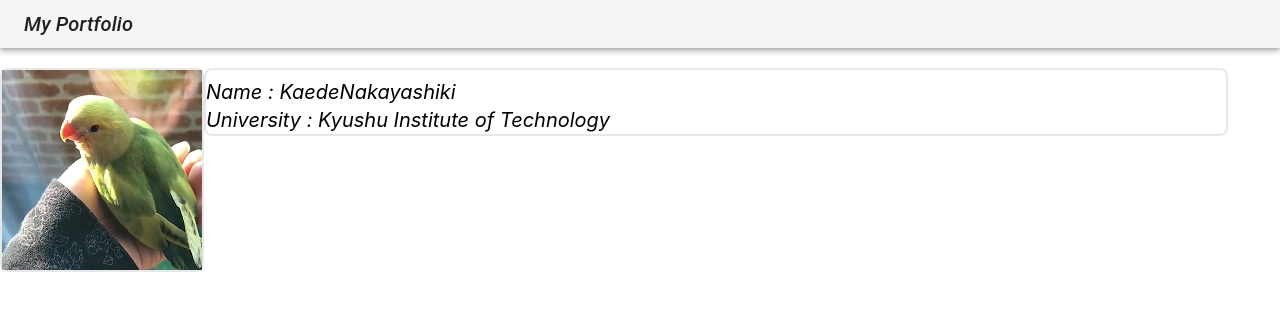
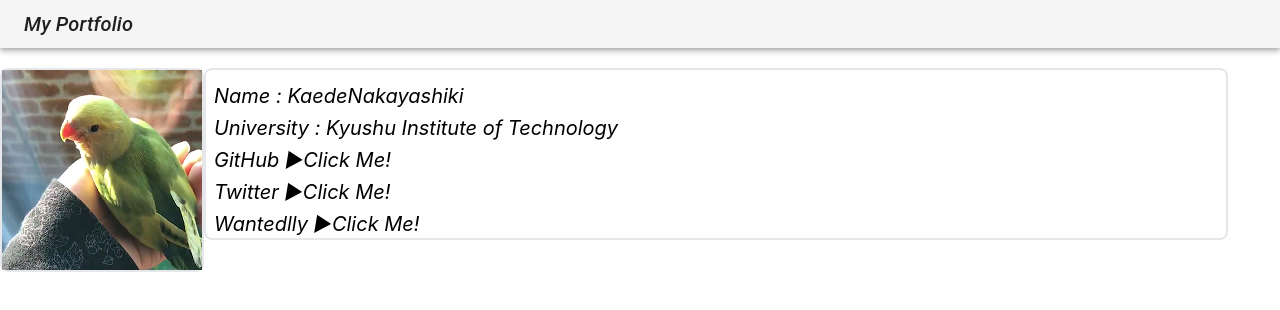
Before and after one commit to naka520/myportfolio, a React (Create React App) app: page / in a window 1280 px wide. Shown: the top 310 px of the page. Built offline with nearby package versions, Linux system fonts and the light colour scheme.

Commit message:
"add" 各種リンク追加

```diff
--- a/src/component/Page.js
+++ b/src/component/Page.js
@@ -1,4 +1,5 @@
 import { Stack } from "@mui/system";
+import { GitHubIcon } from "@mui/icons-material/GitHub";
 import React from "react";
 import "./../App.css";
 import Header from "./Header";
@@ -16,12 +17,31 @@ function Page() {
           <li className="border-2 h-4/5 w-4/5 rounded-tl-lg rounded-tr-lg rounded-br-lg rounded-bl-lg">
             <Stack>
               <ul className="mt-2  text-left text-xl">
-                <li>
+                <li className="mt-1 ml-2">
                   <p className="italic">Name : KaedeNakayashiki</p>
                 </li>
-                <li>
+                <li className="mt-1 ml-2">
                   <p className="italic">
-                    University : Kyushu Institute of Technology{" "}
+                    University : Kyushu Institute of Technology
+                  </p>
+                </li>
+                <li className="mt-1 ml-2">
+                  <p className="italic">
+                    GitHub ▶<a href="https://github.com/naka520">Click Me!</a>
+                  </p>
+                </li>
+                <li className="mt-1 ml-2">
+                  <p className="italic">
+                    Twitter ▶
+                    <a href="https://twitter.com/yashiki0520">Click Me!</a>
+                  </p>
+                </li>
+                <li className="mt-1 ml-2">
+                  <p className="italic">
+                    Wantedlly ▶
+                    <a href="https://www.wantedly.com/id/kaede_nakayashiki">
+                      Click Me!
+                    </a>
                   </p>
                 </li>
               </ul>
```
